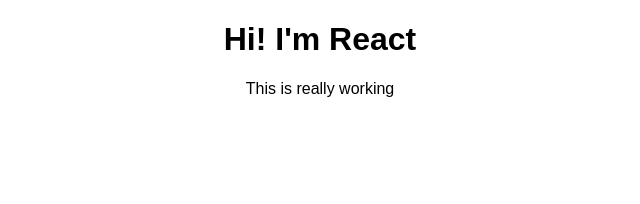
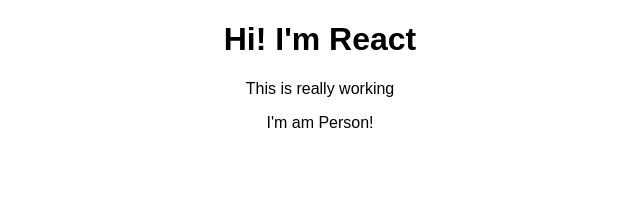
Before and after one commit to mmjosedaniel/react-the-complete-guide-section-3, a React (Create React App) app in the folder react-complete-gide/: page / in a window 1280 px wide. Shown: the top 204 px of the page, without its empty margins (320-960 px from the left). Built offline with nearby package versions, Linux system fonts and the light colour scheme.

Commit message:
Creating a Functional Component.

```diff
--- a/react-complete-gide/src/App.js
+++ b/react-complete-gide/src/App.js
@@ -1,5 +1,6 @@
 import React, { Component } from 'react';
 import './App.css';
+import Person from './Person/Person';
 
 class App extends Component {
   render() {
@@ -7,6 +8,7 @@
       <div className="App">
         <h1>Hi! I'm React</h1>
         <p>This is really working</p>
+        <Person />
       </div>
     );
     // return React.createElement('div', {className: 'App'}, React.createElement('h1', null, "Hi, I'm a React app!!!"));
--- /dev/null
+++ b/react-complete-gide/src/Person/Person.js
@@ -0,0 +1,7 @@
+import React from 'react';
+
+const person = () => {
+    return <p>I'm am Person!</p>
+};
+
+export default person;
```
